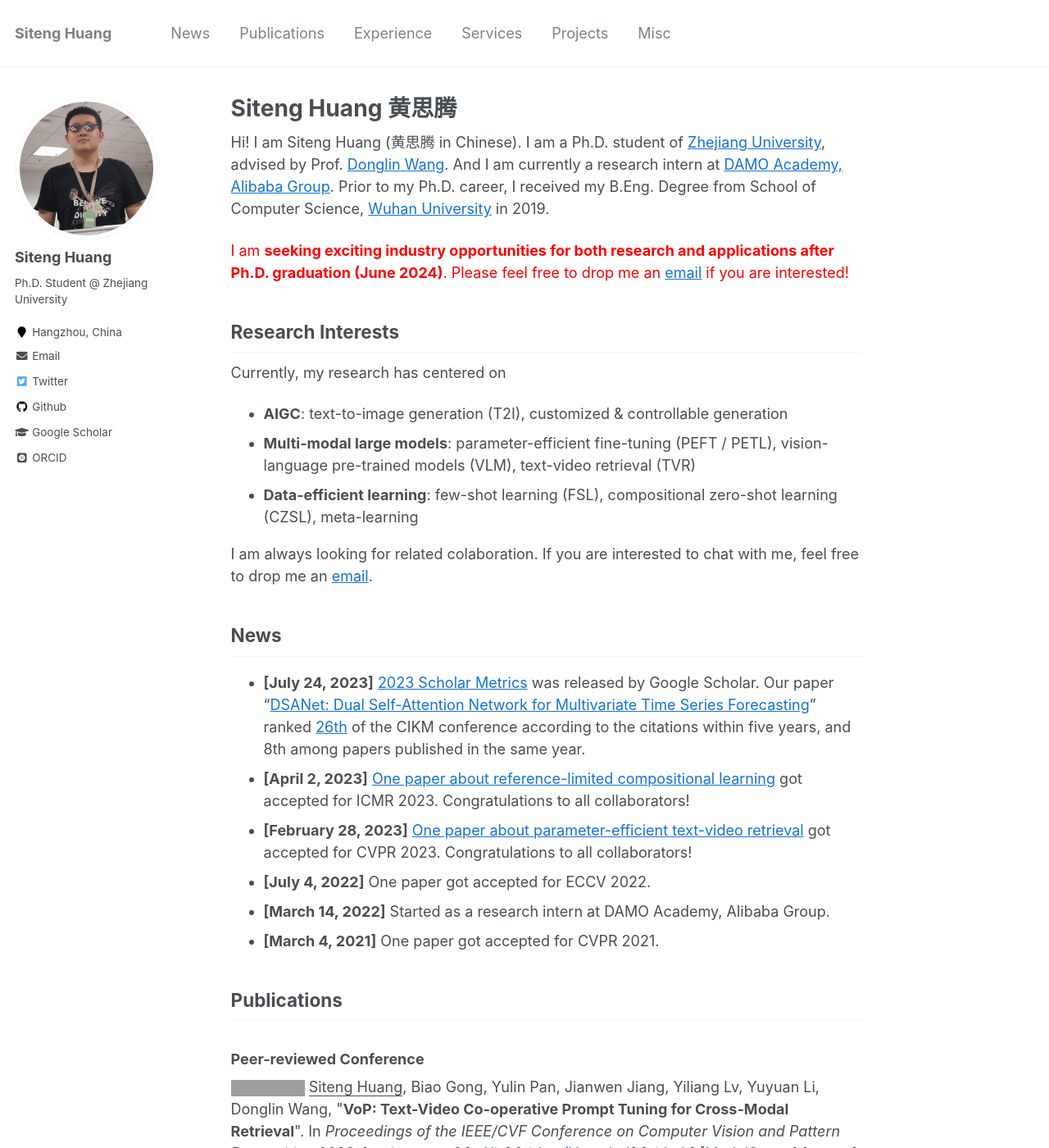
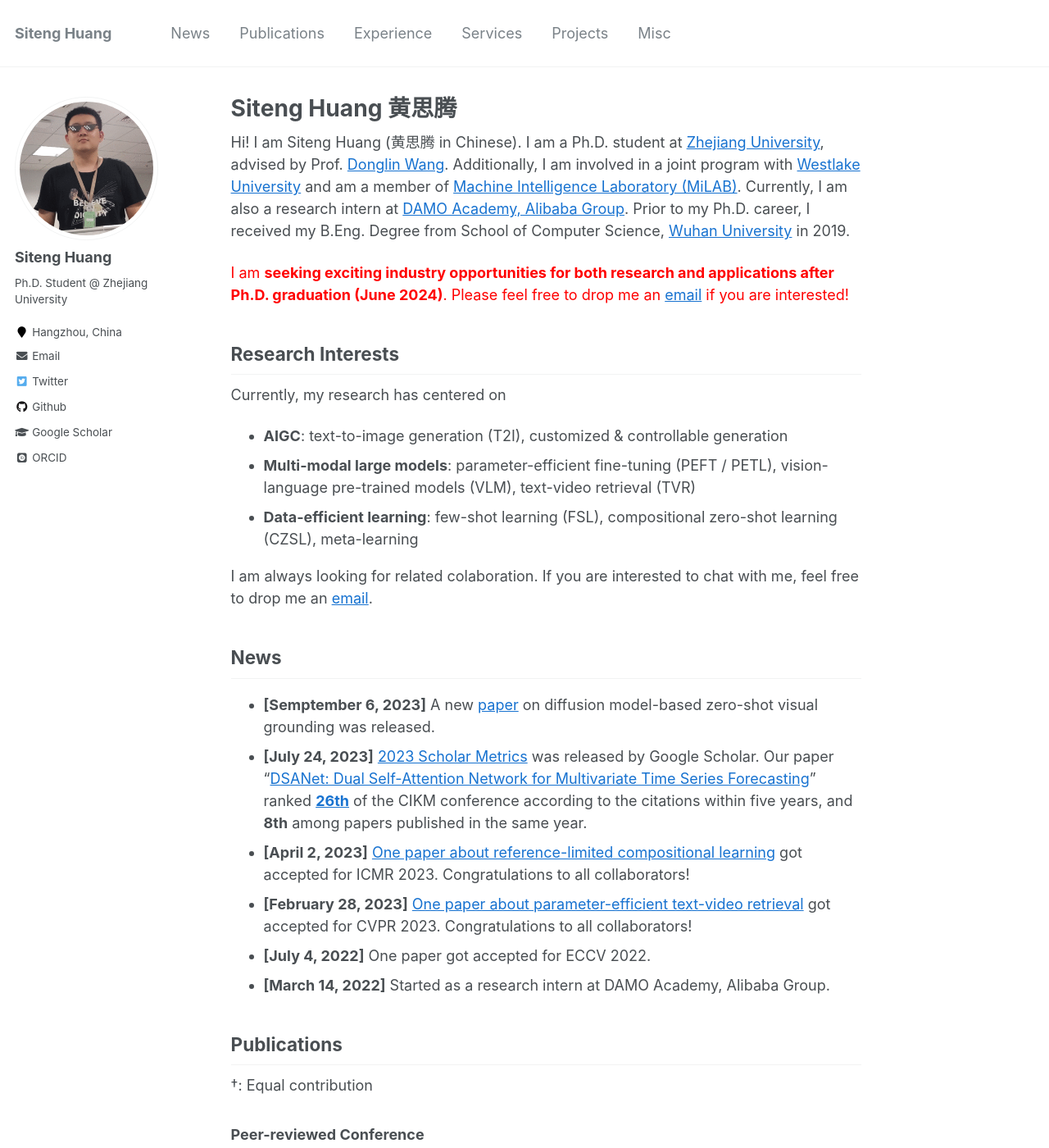
Before and after one commit to bighuang624/bighuang624.github.io, a Jekyll site: the page built from _pages/about.md, in a window 1280 px wide and 1400 px high. Shown: the whole window at 82% size. Built offline with Jekyll 4.4.1, drawn with Linux system fonts in a browser that asks for light colours; some web fonts are replaced; comment, search, counter and statistics services are not loaded; some of the changed text lies outside the part shown; grey boxes are pictures that could not be loaded.

Commit message:
add paper VGDiffZero

```diff
--- a/_pages/about.md
+++ b/_pages/about.md
@@ -9,7 +9,7 @@
 ---
 
 <!-- Hi! I am Siteng Huang (黄思腾 in Chinese). I am a joint Ph.D. student of [Zhejiang University](http://www.zju.edu.cn/) and [Westlake University](https://www.westlake.edu.cn/), advised by Prof. [Donglin Wang](https://en.westlake.edu.cn/about/faculty/201912/t20191206_2513.shtml). And I am a member of [Machine Intelligence Laboratory (MiLAB)](https://milab.westlake.edu.cn/) in Westlake University, and currently also a research intern at <a href="https://damo.alibaba.com/" target="_blank">DAMO Academy, Alibaba Group</a>. Prior to my Ph.D. career, I received my B.Eng. Degree from School of Computer Science, [Wuhan University](https://www.whu.edu.cn/) in 2019. -->
-Hi! I am Siteng Huang (黄思腾 in Chinese). I am a Ph.D. student of [Zhejiang University](http://www.zju.edu.cn/), advised by Prof. [Donglin Wang](https://en.westlake.edu.cn/about/faculty/201912/t20191206_2513.shtml). And I am currently a research intern at <a href="https://damo.alibaba.com/" target="_blank">DAMO Academy, Alibaba Group</a>. Prior to my Ph.D. career, I received my B.Eng. Degree from School of Computer Science, [Wuhan University](https://www.whu.edu.cn/) in 2019.
+Hi! I am Siteng Huang (黄思腾 in Chinese). I am a Ph.D. student at [Zhejiang University](http://www.zju.edu.cn/), advised by Prof. [Donglin Wang](https://en.westlake.edu.cn/about/faculty/201912/t20191206_2513.shtml). Additionally, I am involved in a joint program with [Westlake University](https://www.westlake.edu.cn/) and am a member of [Machine Intelligence Laboratory (MiLAB)](https://milab.westlake.edu.cn/). Currently, I am also a research intern at <a href="https://damo.alibaba.com/" target="_blank">DAMO Academy, Alibaba Group</a>. Prior to my Ph.D. career, I received my B.Eng. Degree from School of Computer Science, [Wuhan University](https://www.whu.edu.cn/) in 2019.
 
 <span style="color:red;">I am <b>seeking exciting industry opportunities for both research and applications after Ph.D. graduation (June 2024)</b>. Please feel free to drop me an <a href="mailto:siteng.huang@gmail.com" target="_blank">email</a> if you are interested!</span>
 
@@ -41,13 +41,12 @@
 
 <h2 id='news'>News</h2>
 
-* **[July 24, 2023]** [2023 Scholar Metrics](https://scholar.googleblog.com/2023/07/2023-scholar-metrics-released.html) was released by Google Scholar. Our paper "[DSANet: Dual Self-Attention Network for Multivariate Time Series Forecasting](https://kyonhuang.top/publication/dual-self-attention-network)" ranked [26th](https://scholar.google.com/citations?hl=zh-CN&oe=GB&view_op=list_hcore&venue=V-IMg2OTpU8J.2023&vq=eng_databasesinformationsystems&cstart=20) of the CIKM conference according to the citations within five years, and 8th among papers published in the same year.
+* **[Semptember 6, 2023]** A new [paper](https://arxiv.org/abs/2309.01141) on diffusion model-based zero-shot visual grounding was released.
+* **[July 24, 2023]** [2023 Scholar Metrics](https://scholar.googleblog.com/2023/07/2023-scholar-metrics-released.html) was released by Google Scholar. Our paper "[DSANet: Dual Self-Attention Network for Multivariate Time Series Forecasting](https://kyonhuang.top/publication/dual-self-attention-network)" ranked **[26th](https://scholar.google.com/citations?hl=zh-CN&oe=GB&view_op=list_hcore&venue=V-IMg2OTpU8J.2023&vq=eng_databasesinformationsystems&cstart=20)** of the CIKM conference according to the citations within five years, and **8th** among papers published in the same year.
 * **[April 2, 2023]** [One paper about reference-limited compositional learning](https://kyonhuang.top/publication/reference-limited-CZSL) got accepted for ICMR 2023. Congratulations to all collaborators!
 * **[February 28, 2023]** [One paper about parameter-efficient text-video retrieval](https://kyonhuang.top/publication/text-video-cooperative-prompt-tuning) got accepted for CVPR 2023. Congratulations to all collaborators!
 * **[July 4, 2022]** One paper got accepted for ECCV 2022.
 * **[March 14, 2022]** Started as a research intern at DAMO Academy, Alibaba Group.
-* **[March 4, 2021]** One paper got accepted for CVPR 2021.
-<!-- * **[December 2, 2020]** [One paper about few-shot recognition](https://kyonhuang.top/publication/attributes-guided-attention-module) got accepted for AAAI 2021. Congratulations to all collaborators! -->
 
 <!-- **Service**: Always open to paper review, talk and organizing opportunities. Feel free to reach out to me if you are interested. -->
 <!-- {: .notice--info} -->
@@ -59,6 +58,8 @@
 {: .notice--info} -->
 
 <h2 id='publications'>Publications</h2>
+
+†: Equal contribution
 
 ### Peer-reviewed Conference
 
@@ -98,6 +99,8 @@
 
 ### Preprints & Under Submission
 
+<a href="https://arxiv.org/abs/2309.01141" target="_blank"><img src="https://img.shields.io/badge/arXiv-2309.01141-B31B1B?style=flat-square"></a> Xuyang Liu†, <u>Siteng Huang</u>†, Yachen Kang, Honggang Chen, Donglin Wang, &quot;**VGDiffZero: Text-to-image Diffusion Models Can Be Zero-shot Visual Grounders**&quot;. *arXiv preprint arXiv:2309.01141*. [[pdf](https://arxiv.org/pdf/2309.01141.pdf)]
+
 <a href="https://arxiv.org/abs/2303.15230" target="_blank"><img src="https://img.shields.io/badge/arXiv-2303.15230-B31B1B?style=flat-square"></a> <u>Siteng Huang</u>, Biao Gong, Yutong Feng, Yiliang Lv, Donglin Wang, &quot;**Troika: Multi-Path Cross-Modal Traction for Compositional Zero-Shot Learning**&quot;. *arXiv preprint arXiv:2303.15230*. [[pdf](https://arxiv.org/pdf/2303.15230.pdf)] [[project page](https://kyonhuang.top/publication/Troika)] [[github](https://github.com/bighuang624/Troika)]
 
 <!-- ## Professional Experience -->
```
Also changed, not shown: other parts of _pages/about.md (+1 -1 lines), 1 other file.
